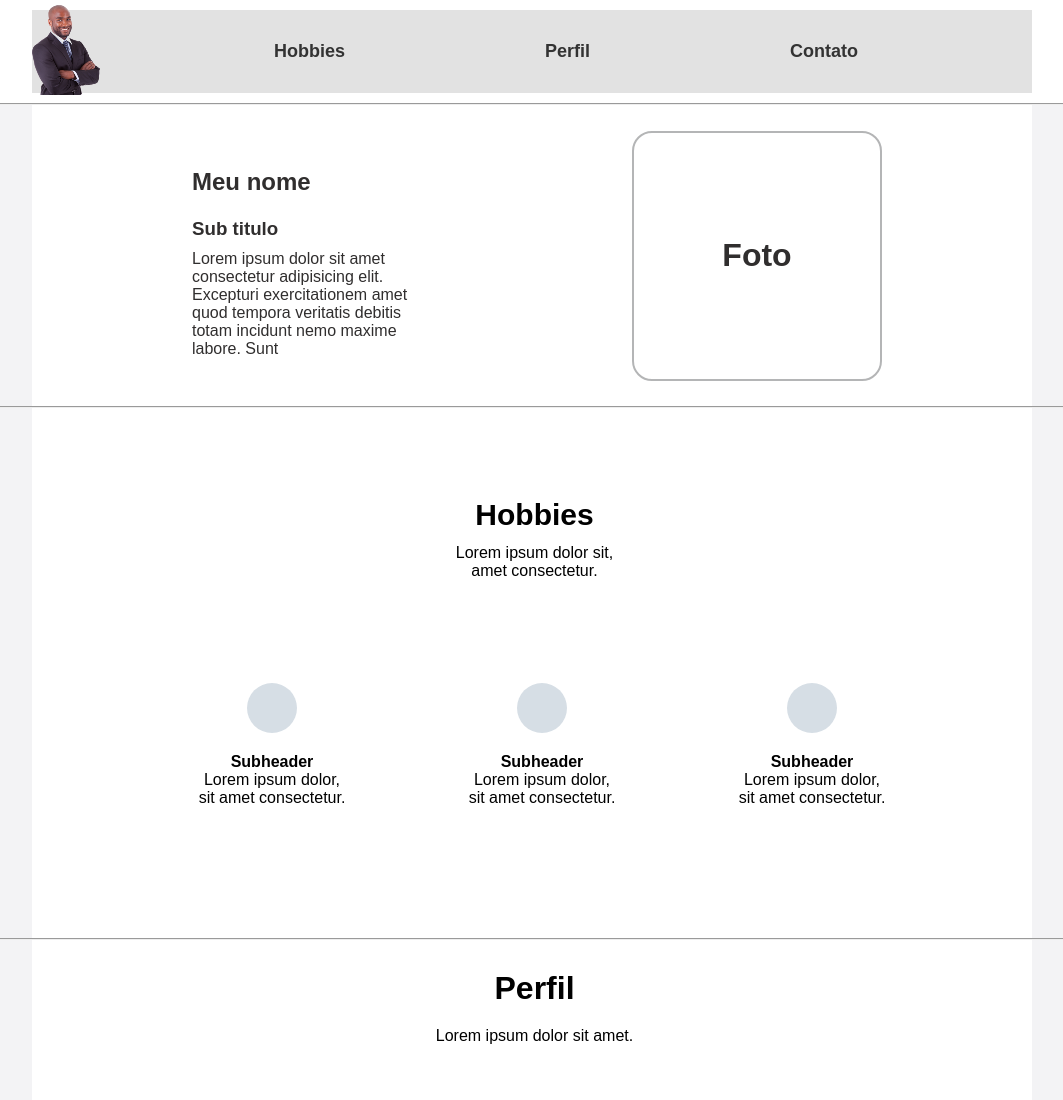
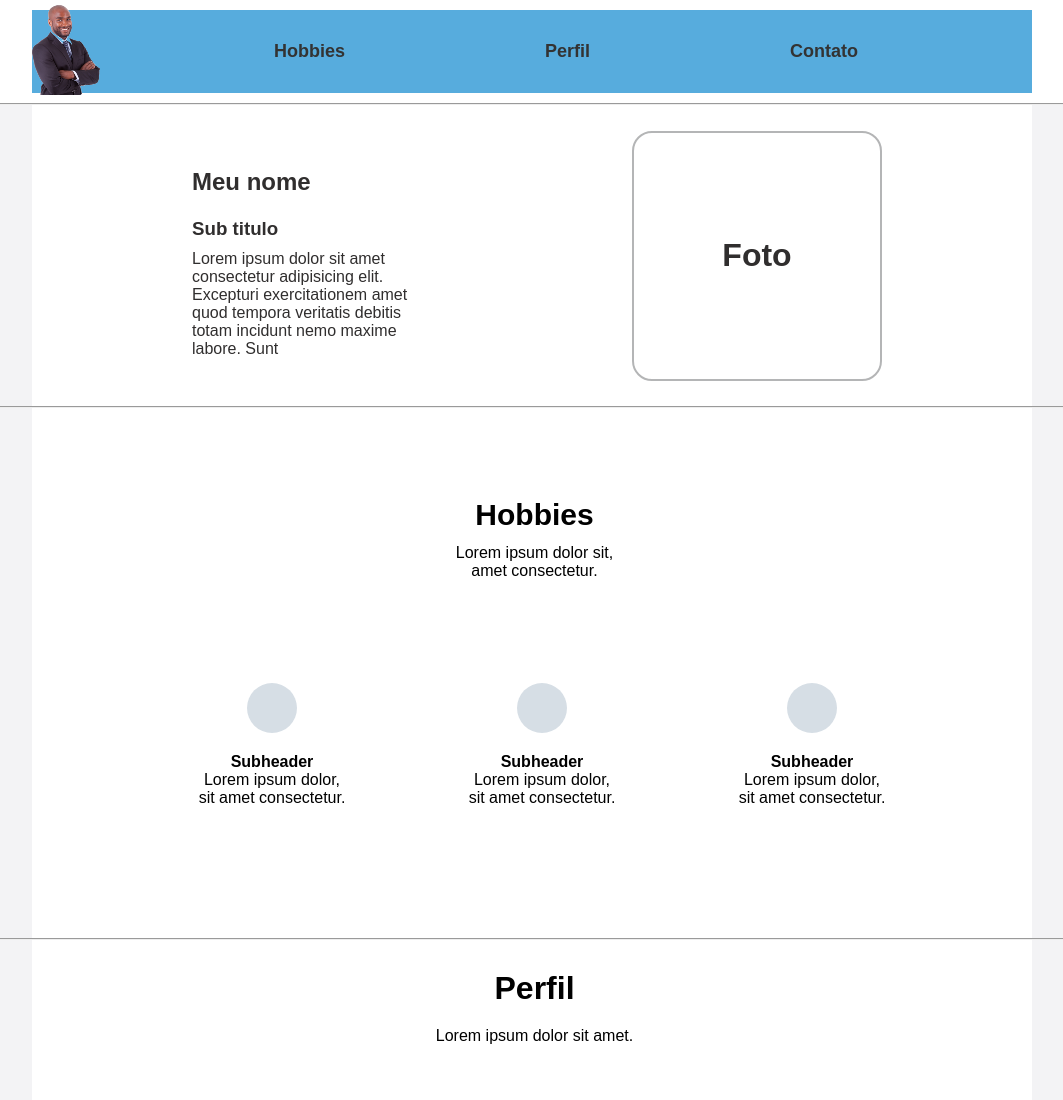
Before and after one commit to cleberaugust/Mockup, a plain HTML site: page Index.html in a window 1280 px wide. Shown: the top 1100 px of the page, without its empty margins (108-1171 px from the left). Drawn offline with Linux system fonts and the light colour scheme.

Commit message:
barra de menu na cor azul

```diff
--- a/style.css
+++ b/style.css
@@ -32,7 +32,7 @@ header{
     flex-direction: row;
     align-items: center;
     justify-content: center;
-    background: rgb(226, 226, 226);
+    background: rgb(87, 172, 221);
 }
 
 .nav{
```
